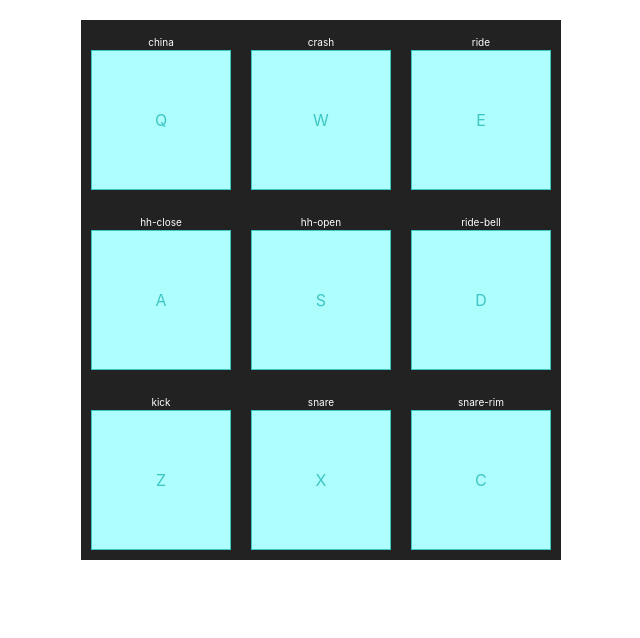
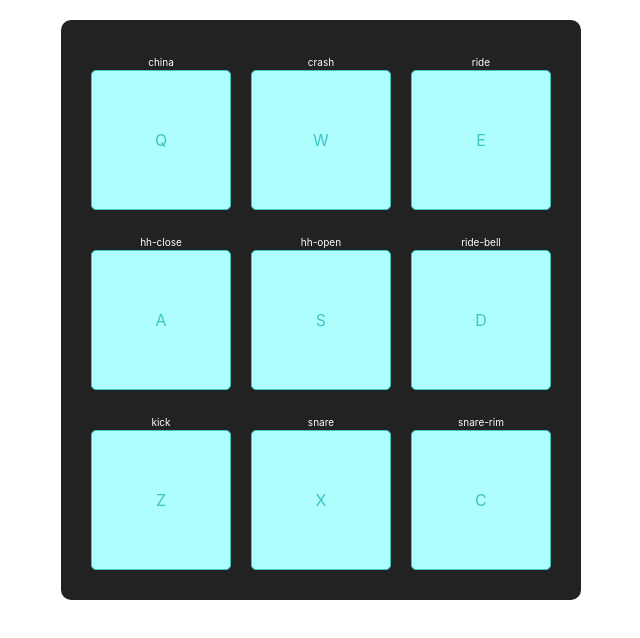
Before and after one commit to austinChappell/react_drum_machine, a React (Create React App) app: page / in a window 1280 px wide. Shown: the top 638 px of the page, without its empty margins (319-959 px from the left). Built offline with nearby package versions, Linux system fonts and the light colour scheme.

Commit message:
tweak styling

```diff
--- a/src/App.css
+++ b/src/App.css
@@ -38,11 +38,13 @@ p {
 
 .grid {
   background-color: #222222;
+  border-radius: 10px;
   color: white;
   display: flex;
   flex-wrap: wrap;
   margin: 20px auto;
   max-width: 60vh;
   min-width: 300px;
+  padding: 20px;
   width: 60vw;
 }
--- a/src/components/Instrument.js
+++ b/src/components/Instrument.js
@@ -92,6 +92,7 @@ class Instrument extends Component {
             alignItems: 'center',
             backgroundColor: isPlaying ? '#3EC6C3' : '#AEFEFE',
             border: '1px solid #3EC6C3',
+            borderRadius: 5,
             boxSizing: 'border-box',
             color: isPlaying ? 'white' : '#3EC6C3',
             display: 'flex',
```
